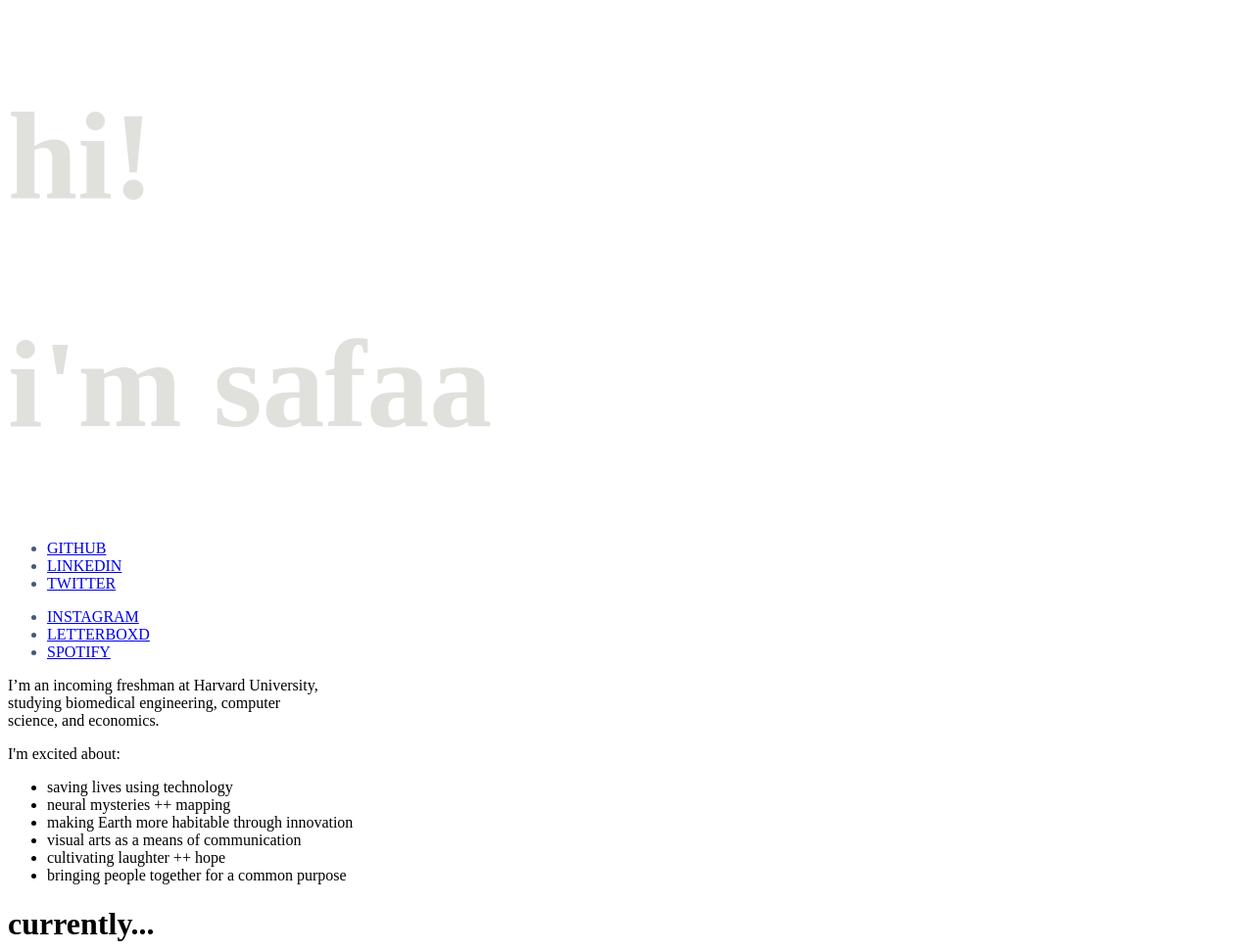
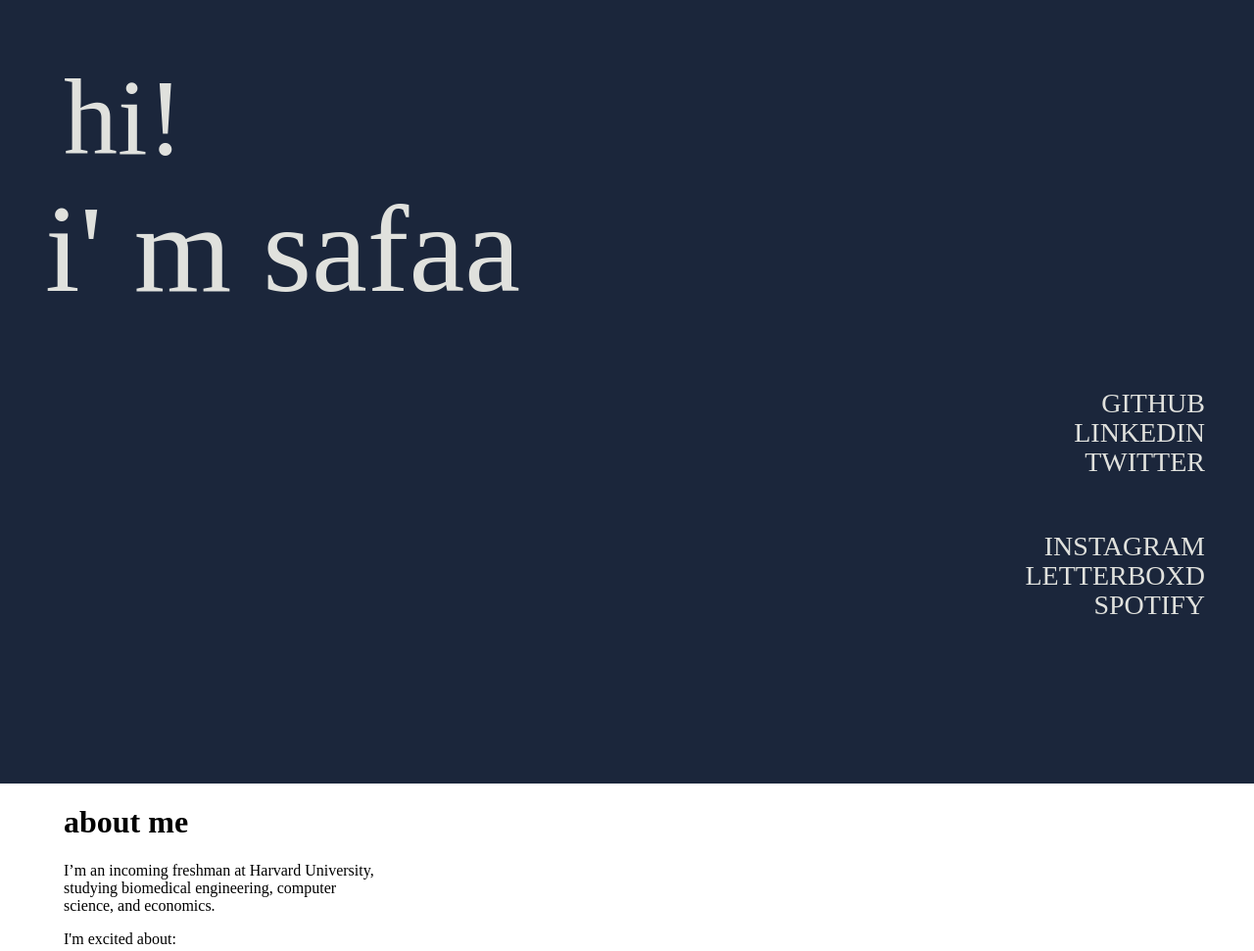
Before and after one commit to summerpassedmeby/personal-website, a plain HTML site: page index.html in a window 1280 px wide. Shown: the top 971 px of the page at 98% size. Drawn offline with Linux system fonts and the light colour scheme; a web font is replaced by a local one.

Commit message:
7/10 - added some stuff. might need to rework later.

```diff
--- a/index.html
+++ b/index.html
@@ -12,13 +12,16 @@
 
 <body>
     <div class="homepage">
-        <h1 id="introduction1">
+        <div class="introduction">
+            <h1 id="intro1">
                 hi!
             </h1>
-        <h1 id="introduction2">
-            i'm safaa
+            <h1 id="intro2">
+                i'  m safaa
             </h1>
-        <ul>
+        </div>
+        <div class="links">
+            <ul id="homelinks1">
                 <li>
                     <a href="https://github.com/summerpassedmeby">GITHUB</a>
                 </li>
@@ -29,7 +32,7 @@
                     <a href="https://x.com/summerpassedby">TWITTER</a>
                 </li>
             </ul>
-        <ul>
+            <ul id="homelinks2">
                 <li>
                     <a href="https://instagram.com/37safaaa">INSTAGRAM</a>
                 </li>
@@ -41,7 +44,11 @@
                 </li>
             </ul>
         </div>
+    </div>
     <div class="aboutme">
+        <h1>
+            about me
+        </h1>
         <p>
             I’m an incoming freshman at Harvard University,<br>
             studying biomedical engineering, computer<br>
--- a/styles.css
+++ b/styles.css
@@ -1,15 +1,68 @@
-.homepage {
-    color: #415A77;
+html, body {
+    margin:0;
+    padding:0;
 }
 
-#introduction1 {
+.homepage {
+    background-color: #1B263B;
+    width: 100%;
+    height: 100%;
+    padding: 0px;
+    line-height: 60px;
+    height: 100%;
+    min-height: 100vh;
+}
+
+#intro1 {
+    font-family: "Kosugi";
+    font-size: 110px;
+    color: #E0E1DD;
+    margin-top: 0px;
+    margin-left: 65px;
+    padding-top: 90px;
+    padding-bottom: 0px;
+    font-weight: lighter;
+}
+
+.links{
+    background-color: #1B263B;
+    font-family: "Kosugi";
+    font-size: 28px;
+    color: #E0E1DD;
+}
+
+#intro2 {
     font-family: "Kosugi";
     font-size: 128px;
     color: #E0E1DD;
+    margin-top: 0px;
+    margin-left: 46px;
+    padding: 0px;
+    font-weight: lighter;
+}
+.links {
+    display: flex;
+    flex-direction: column;
+    align-items: flex-end;
+    margin-right: 50px;
+    text-align: right;
+    list-style-type: none;
+    line-height: 30px;
 }
 
-#introduction2 {
-    font-family: "Kosugi";
-    font-size: 128px;
+#homelinks1 {
+    list-style-type: none;
+}
+
+#homelinks2 {
+    list-style-type: none;
+}
+
+a {
+    text-decoration: none;
     color: #E0E1DD;
 }
+
+.aboutme {
+    margin-left: 65px;
+}
```
Lines whose indentation alone changed are shown as unchanged.
